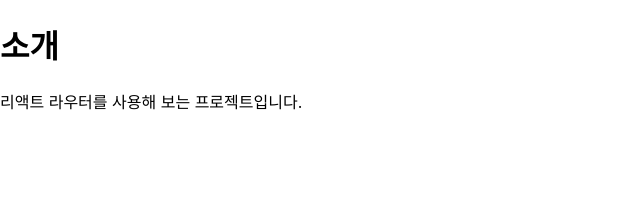
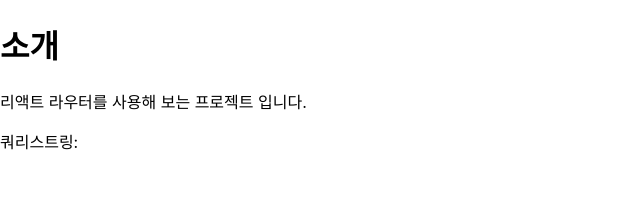
Before and after one commit to leehyeryeong/2023React_router-tutor, a JavaScript app: page /about in a window 1280 px wide. Shown: the top 203 px of the page, without its empty margins (0-640 px from the left). Built offline with nearby package versions, Linux system fonts and the light colour scheme; the HTML template or start-up script is replaced by a standard one.

Commit message:
쿼리스트링

```diff
--- a/src/pages/about.js
+++ b/src/pages/about.js
@@ -1,8 +1,13 @@
+import { useLocation } from "react-router-dom";
+
 const About = () => {
-  return(
+  const location = useLocation();
+
+  return (
     <div>
       <h1>소개</h1>
-      <p>리액트 라우터를 사용해 보는 프로젝트입니다.</p>
+      <p>리액트 라우터를 사용해 보는 프로젝트 입니다.</p>
+      <p>쿼리스트링: {location.search}</p>
     </div>
   );
 };
```
